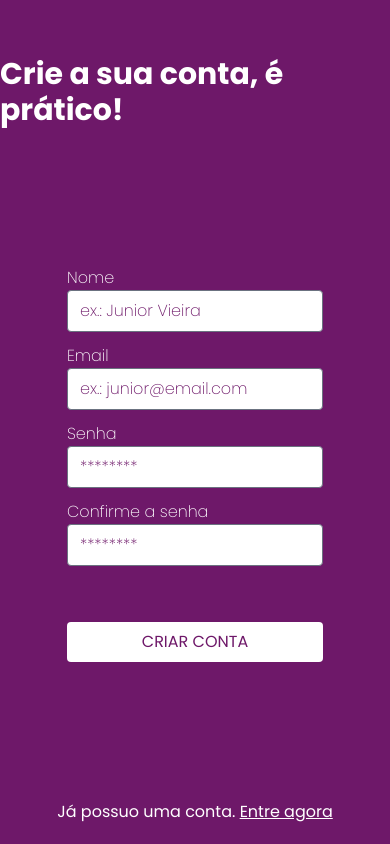
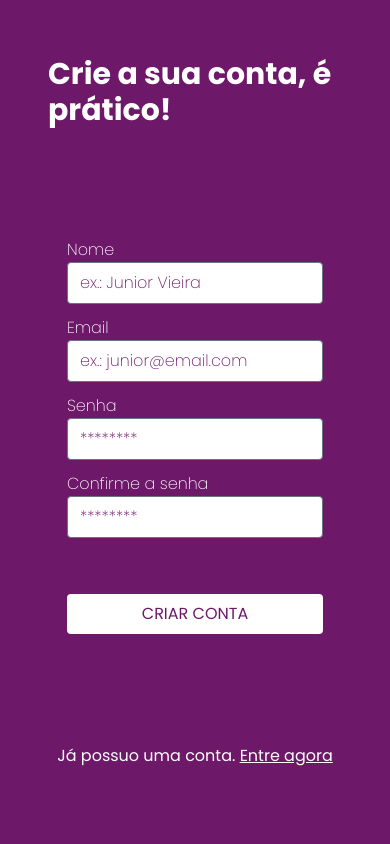
Before and after one commit to ViGF/quero_acai, a Next.js app: page /auth/signup in a window 390 px wide. Built offline with nearby package versions, Linux system fonts and the light colour scheme.

Commit message:
fix: form auth mobile layout

```diff
--- a/src/app/auth/login/page.tsx
+++ b/src/app/auth/login/page.tsx
@@ -31,7 +31,7 @@ export default function LogIn() {
     }
 
     return (
-        <main className="flex flex-col h-screen justify-between items-center">
+        <main className="flex flex-col h-screen pb-14 lg:py-0 justify-between items-center">
             <h1 className="font-bold text-3xl mt-20">
                 Entre na sua conta, <br className="md:hidden" />
                 é rápido!
--- a/src/app/auth/signup/page.tsx
+++ b/src/app/auth/signup/page.tsx
@@ -23,7 +23,7 @@ export default function SignUp() {
 
     async function signUp(data: FormData) {
         const authFlow = await signIn('credentials', {
-            callbackUrl: '/store',
+            callbackUrl: '/auth/login',
             redirect: false,
             name: data.name,
             email: data.email,
@@ -34,8 +34,8 @@ export default function SignUp() {
     }
 
     return (
-        <main className="flex flex-col h-screen justify-between items-center">
-            <h1 className="font-bold text-3xl mt-14">
+        <main className="flex flex-col h-screen pb-14 lg:py-0 justify-between items-center">
+            <h1 className="font-bold text-3xl mt-14 px-12">
                 Crie a sua conta, é prático!
             </h1>
             {errors && renderErrors(errors)}
```
